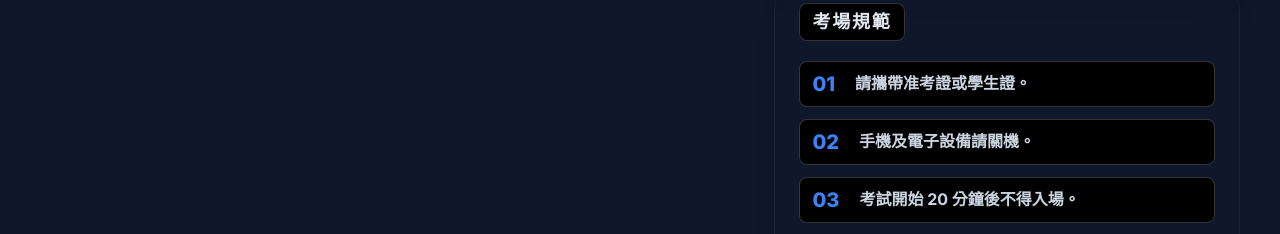
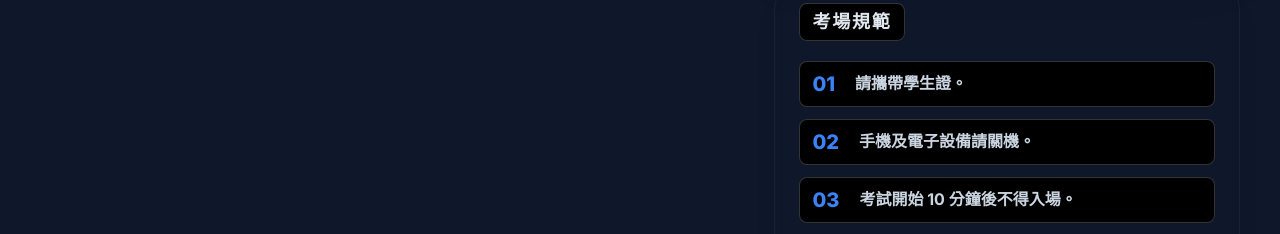
Before and after one commit to Rong-bit/Exam, a React (Vite) app: page / in a window 1280 px wide. Shown: the part 714-948 px from the top of the page. Built offline with nearby package versions, Linux system fonts and the light colour scheme.

Commit message:
Update App.tsx

```diff
--- a/App.tsx
+++ b/App.tsx
@@ -16,9 +16,9 @@ const App: React.FC = () => {
     targetClass: '',
     showAttendance: true,
     examRules: [
-      '請攜帶准考證或學生證。',
+      '請攜帶學生證。',
       '手機及電子設備請關機。',
-      '考試開始 20 分鐘後不得入場。',
+      '考試開始 10 分鐘後不得入場。',
       '考試後 20 分鐘才得交卷。',
       '桌子請旋轉180度，抽屜朝前。',
     ]
```
